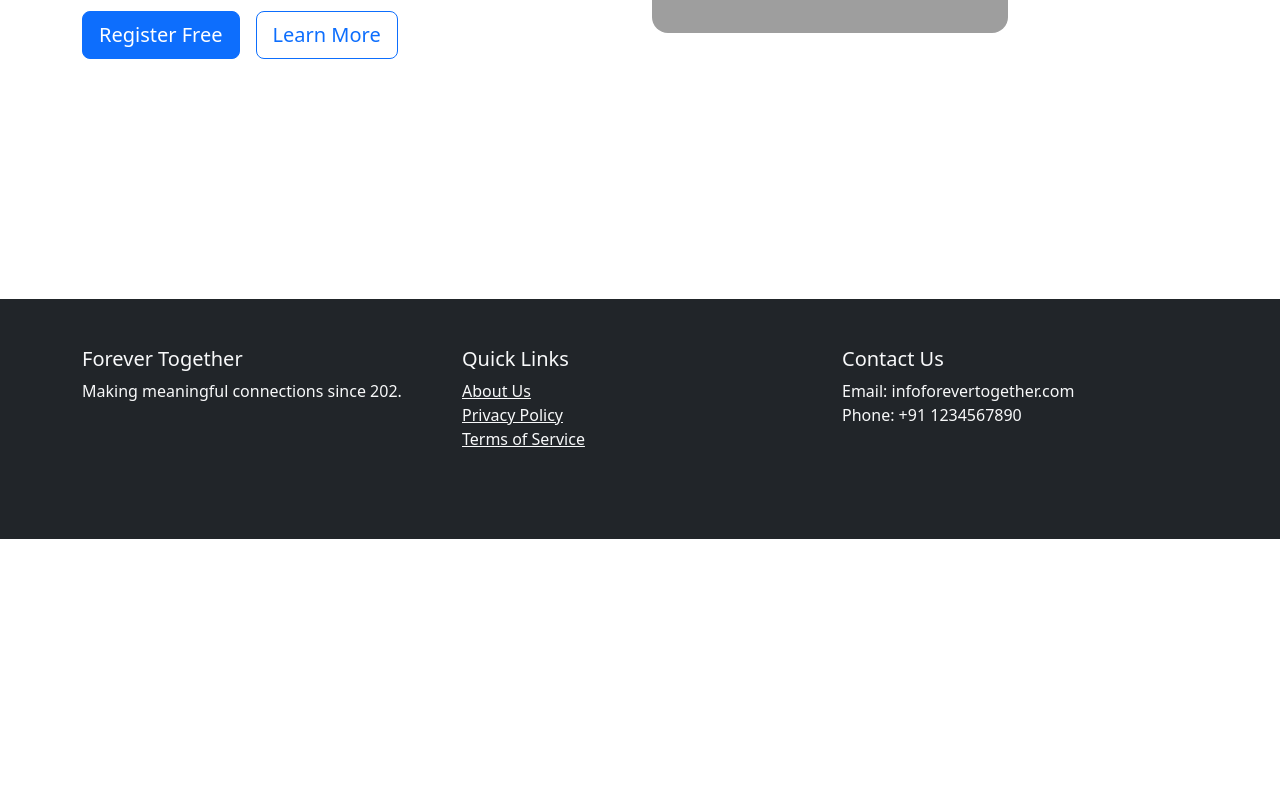
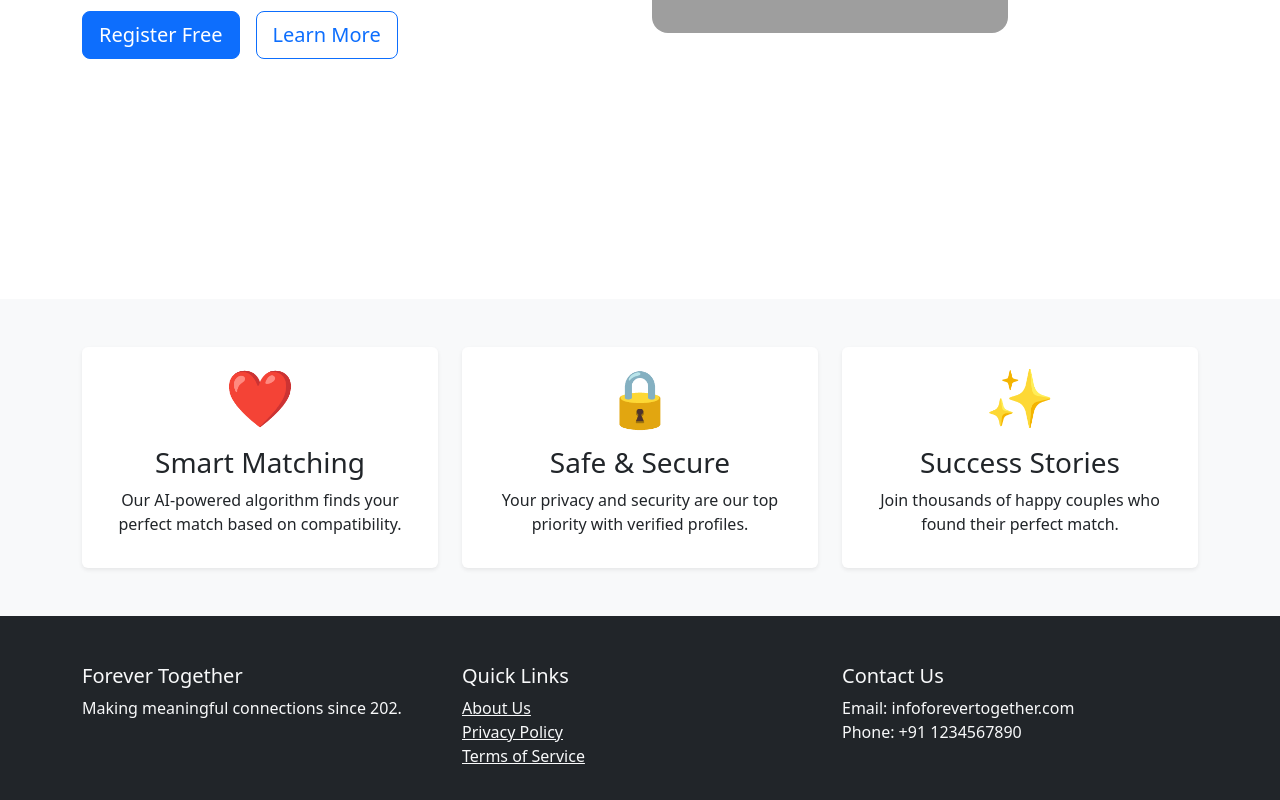
Before and after one commit to nikamsaakshi/mmClient, an Angular app: page / in a window 1280 px wide. Shown: the part 653-1453 px from the top of the page. Before the commit the page ends 1192 px from the top, so only its background shows below. Built offline with nearby package versions, Linux system fonts and the light colour scheme; grey boxes are pictures that could not be loaded.

Commit message:
Rec-Sent - New changes

```diff
--- a/src/app/auth.service.ts
+++ b/src/app/auth.service.ts
@@ -135,6 +135,10 @@ export class AuthService {
       catchError(() => of(false))
     );
   }
+
+  getMarriedCouples(): Observable<any> {
+    return this.http.get(`${this.baseUrl}/getMarriedCouples`);
+  }
 }
 
 export interface PaymentRequest1 {
--- a/src/app/create-profile/create-profile.component.css
+++ b/src/app/create-profile/create-profile.component.css
@@ -1,3 +1,6 @@
+
+
+
 .centered-container {
     margin: 20px;
     padding-block: 10px;
--- a/src/app/create-profile/create-profile.component.html
+++ b/src/app/create-profile/create-profile.component.html
@@ -451,7 +451,7 @@
           <div class="col-md-4">
             <label class="form-label">Category</label>
             <select class="form-select" [(ngModel)]="category" name="category" required>
-              <option value="">Choose Gana...</option>
+              <option value="">Choose...</option>
               <option value="Deva">Deva (Divine)</option>
               <option value="Manushya">Manushya (Human)</option>
               <option value="Rakshasa">Rakshasa (Demon)</option>
--- a/src/app/features/features.component.html
+++ b/src/app/features/features.component.html
@@ -1,4 +1,4 @@
-<section id="features" class="py-5">
+<section id="features" class="py-5 bg-light">
     <div class="container">
         <div class="row g-4">
             <div class="col-md-4">
--- a/src/app/home/home.component.html
+++ b/src/app/home/home.component.html
@@ -28,7 +28,6 @@
         </div>
     </div>
 </div>
-
 <div class="modal fade" id="registerModal">
     <div class="modal-dialog">
         <div class="modal-content">
@@ -88,7 +87,7 @@
                 <div class="col-lg-4">
                     <img src="https://images.unsplash.com/photo-1516589178581-6cd7833ae3b2" alt="Happy Couple"
                         class="img-fluid rounded-4">
-<!--
+                    <!--
                     <img src="../images/hm.jpg" alt="Happy Couple"
                         class="img-fluid rounded-4"> -->
                 </div>
@@ -96,5 +95,38 @@
         </div>
     </section>
 </div>
+<section id="features" class="py-5">
+    <div class="container">
+        <div class="row g-4">
+            <div class="col-md-4">
+                <div class="card h-100 border-0 shadow-sm">
+                    <div class="card-body text-center">
+                        <div class="display-4 mb-3">❤️</div>
+                        <h3>Smart Matching</h3>
+                        <p>Our AI-powered algorithm finds your perfect match based on compatibility.</p>
+                    </div>
+                </div>
+            </div>
+            <div class="col-md-4">
+                <div class="card h-100 border-0 shadow-sm">
+                    <div class="card-body text-center">
+                        <div class="display-4 mb-3">🔒</div>
+                        <h3>Safe & Secure</h3>
+                        <p>Your privacy and security are our top priority with verified profiles.</p>
+                    </div>
+                </div>
+            </div>
+            <div class="col-md-4">
+                <div class="card h-100 border-0 shadow-sm">
+                    <div class="card-body text-center">
+                        <div class="display-4 mb-3">✨</div>
+                        <h3>Success Stories</h3>
+                        <p>Join thousands of happy couples who found their perfect match.</p>
+                    </div>
+                </div>
+            </div>
+        </div>
+    </div>
+</section>
 
 <app-alert-modal #alertModal></app-alert-modal>
--- a/src/app/successstories/successstories.component.html
+++ b/src/app/successstories/successstories.component.html
@@ -2,33 +2,13 @@
     <div class="container">
         <h2 class="text-center mb-5">Success Stories</h2>
         <div class="row g-4">
-            <div class="col-md-4">
+            <div class="col-md-4" *ngFor="let item of marriedCandidates">
                 <div class="card border-0 shadow-sm">
                     <img src="https://images.unsplash.com/photo-1491438590914-bc09fcaaf77a" class="card-img-top"
                         alt="Couple">
                     <div class="card-body text-center">
-                        <h5>Raj & Priya</h5>
-                        <p>"Found our perfect match within months! Forever grateful."</p>
-                    </div>
-                </div>
-            </div>
-            <div class="col-md-4">
-                <div class="card border-0 shadow-sm">
-                    <img src="https://images.unsplash.com/photo-1519671482749-fd09be7ccebf" class="card-img-top"
-                        alt="Couple">
-                    <div class="card-body text-center">
-                        <h5>John & Sarah</h5>
-                        <p>"The perfect platform for finding true love."</p>
-                    </div>
-                </div>
-            </div>
-            <div class="col-md-4">
-                <div class="card border-0 shadow-sm">
-                    <img src="https://images.unsplash.com/photo-1522862477474-d63fb2c8c8f4" class="card-img-top"
-                        alt="Couple">
-                    <div class="card-body text-center">
-                        <h5>Amit & Neha</h5>
-                        <p>"Best decision we ever made! Happily married now."</p>
+                        <h5>{{item.candidate1}} & {{item.candidate2}}</h5>
+                        <p>"Found our Perfect match within months! Forever grateful."</p>
                     </div>
                 </div>
             </div>
--- a/src/app/successstories/successstories.component.ts
+++ b/src/app/successstories/successstories.component.ts
@@ -1,11 +1,19 @@
-import { Component } from '@angular/core';
+import { Component, OnInit } from '@angular/core';
+import { AuthService } from '../auth.service';
+import { CommonModule } from '@angular/common';
 
 @Component({
   selector: 'app-successstories',
-  imports: [],
+  imports: [CommonModule],
   templateUrl: './successstories.component.html',
   styleUrl: './successstories.component.css'
 })
-export class SuccessstoriesComponent {
-
+export class SuccessstoriesComponent implements OnInit {
+  marriedCandidates: any;
+  constructor(private authService: AuthService) { }
+  ngOnInit(): void {
+    this.authService.getMarriedCouples().subscribe((response) => {
+      this.marriedCandidates = response;
+    });
+  }
 }
```
